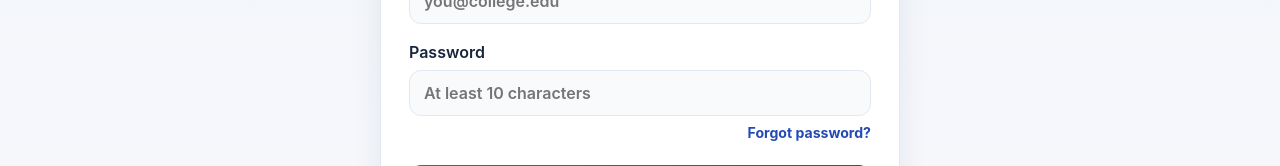
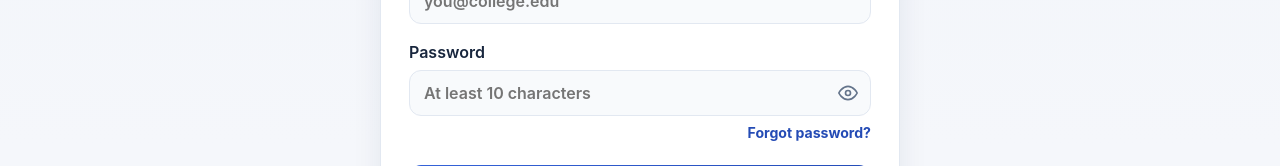
Before and after one commit to Aman-tech1011/LocalKart, a React (Vite) app in the folder frontend/: page /login in a window 1280 px wide. Shown: the part 324-490 px from the top of the page. Built offline with nearby package versions, Linux system fonts and the light colour scheme; no server answers; the HTML template or start-up script is replaced by a standard one.

Commit message:
feat(frontend): show/hide password toggle on login, signup and reset pages

```diff
--- a/frontend/src/pages/ForgotPasswordPage.jsx
+++ b/frontend/src/pages/ForgotPasswordPage.jsx
@@ -12,6 +12,8 @@ export default function ForgotPasswordPage() {
   const [resetToken, setResetToken] = useState('');
   const [password, setPassword] = useState('');
   const [confirmPassword, setConfirmPassword] = useState('');
+  const [showPassword, setShowPassword] = useState(false);
+  const [showConfirmPassword, setShowConfirmPassword] = useState(false);
   const [message, setMessage] = useState('');
   const [isSubmitting, setIsSubmitting] = useState(false);
 
@@ -140,8 +142,9 @@ export default function ForgotPasswordPage() {
           <form className="auth-form" onSubmit={handleResetPassword}>
             <label>
               New password
+              <span className="password-field">
                 <input
-                type="password"
+                  type={showPassword ? 'text' : 'password'}
                   autoComplete="new-password"
                   value={password}
                   onChange={(event) => setPassword(event.target.value)}
@@ -152,11 +155,35 @@ export default function ForgotPasswordPage() {
                   title="Use at least 10 characters, one uppercase letter, one number, and one of: @ , . /"
                   required
                 />
+                <button
+                  type="button"
+                  className="password-toggle"
+                  onClick={() => setShowPassword((current) => !current)}
+                  aria-label={showPassword ? 'Hide password' : 'Show password'}
+                  aria-pressed={showPassword}
+                  tabIndex={-1}
+                >
+                  {showPassword ? (
+                    <svg viewBox="0 0 24 24" width="20" height="20" fill="none" stroke="currentColor" strokeWidth="2" strokeLinecap="round" strokeLinejoin="round" aria-hidden="true">
+                      <path d="M9.88 9.88a3 3 0 1 0 4.24 4.24" />
+                      <path d="M10.73 5.08A10.43 10.43 0 0 1 12 5c7 0 10 7 10 7a13.16 13.16 0 0 1-1.67 2.68" />
+                      <path d="M6.61 6.61A13.526 13.526 0 0 0 2 12s3 7 10 7a9.59 9.59 0 0 0 5.39-1.61" />
+                      <line x1="2" y1="2" x2="22" y2="22" />
+                    </svg>
+                  ) : (
+                    <svg viewBox="0 0 24 24" width="20" height="20" fill="none" stroke="currentColor" strokeWidth="2" strokeLinecap="round" strokeLinejoin="round" aria-hidden="true">
+                      <path d="M1 12s4-8 11-8 11 8 11 8-4 8-11 8-11-8-11-8z" />
+                      <circle cx="12" cy="12" r="3" />
+                    </svg>
+                  )}
+                </button>
+              </span>
             </label>
             <label>
               Confirm new password
+              <span className="password-field">
                 <input
-                type="password"
+                  type={showConfirmPassword ? 'text' : 'password'}
                   autoComplete="new-password"
                   value={confirmPassword}
                   onChange={(event) => setConfirmPassword(event.target.value)}
@@ -167,6 +194,29 @@ export default function ForgotPasswordPage() {
                   title="Use at least 10 characters, one uppercase letter, one number, and one of: @ , . /"
                   required
                 />
+                <button
+                  type="button"
+                  className="password-toggle"
+                  onClick={() => setShowConfirmPassword((current) => !current)}
+                  aria-label={showConfirmPassword ? 'Hide password' : 'Show password'}
+                  aria-pressed={showConfirmPassword}
+                  tabIndex={-1}
+                >
+                  {showConfirmPassword ? (
+                    <svg viewBox="0 0 24 24" width="20" height="20" fill="none" stroke="currentColor" strokeWidth="2" strokeLinecap="round" strokeLinejoin="round" aria-hidden="true">
+                      <path d="M9.88 9.88a3 3 0 1 0 4.24 4.24" />
+                      <path d="M10.73 5.08A10.43 10.43 0 0 1 12 5c7 0 10 7 10 7a13.16 13.16 0 0 1-1.67 2.68" />
+                      <path d="M6.61 6.61A13.526 13.526 0 0 0 2 12s3 7 10 7a9.59 9.59 0 0 0 5.39-1.61" />
+                      <line x1="2" y1="2" x2="22" y2="22" />
+                    </svg>
+                  ) : (
+                    <svg viewBox="0 0 24 24" width="20" height="20" fill="none" stroke="currentColor" strokeWidth="2" strokeLinecap="round" strokeLinejoin="round" aria-hidden="true">
+                      <path d="M1 12s4-8 11-8 11 8 11 8-4 8-11 8-11-8-11-8z" />
+                      <circle cx="12" cy="12" r="3" />
+                    </svg>
+                  )}
+                </button>
+              </span>
             </label>
             <small className="field-hint">
               At least 10 characters, including one uppercase letter, one number, and one of @ , . /
--- a/frontend/src/pages/LoginPage.jsx
+++ b/frontend/src/pages/LoginPage.jsx
@@ -10,6 +10,7 @@ export default function LoginPage() {
   const [searchParams] = useSearchParams();
   const [isRegister, setIsRegister] = useState(false);
   const [isOtpSent, setIsOtpSent] = useState(false);
+  const [showPassword, setShowPassword] = useState(false);
   const [verificationCode, setVerificationCode] = useState('');
   const [formData, setFormData] = useState({
     name: '',
@@ -148,8 +149,9 @@ export default function LoginPage() {
           {(!isRegister || !isOtpSent) && (
             <label>
               Password
+              <span className="password-field">
                 <input
-                type="password"
+                  type={showPassword ? 'text' : 'password'}
                   name="password"
                   autoComplete={isRegister ? 'new-password' : 'current-password'}
                   value={formData.password}
@@ -161,6 +163,29 @@ export default function LoginPage() {
                   title={isRegister ? 'Use at least 10 characters, one uppercase letter, one number, and one of: @ , . /' : undefined}
                   required
                 />
+                <button
+                  type="button"
+                  className="password-toggle"
+                  onClick={() => setShowPassword((current) => !current)}
+                  aria-label={showPassword ? 'Hide password' : 'Show password'}
+                  aria-pressed={showPassword}
+                  tabIndex={-1}
+                >
+                  {showPassword ? (
+                    <svg viewBox="0 0 24 24" width="20" height="20" fill="none" stroke="currentColor" strokeWidth="2" strokeLinecap="round" strokeLinejoin="round" aria-hidden="true">
+                      <path d="M9.88 9.88a3 3 0 1 0 4.24 4.24" />
+                      <path d="M10.73 5.08A10.43 10.43 0 0 1 12 5c7 0 10 7 10 7a13.16 13.16 0 0 1-1.67 2.68" />
+                      <path d="M6.61 6.61A13.526 13.526 0 0 0 2 12s3 7 10 7a9.59 9.59 0 0 0 5.39-1.61" />
+                      <line x1="2" y1="2" x2="22" y2="22" />
+                    </svg>
+                  ) : (
+                    <svg viewBox="0 0 24 24" width="20" height="20" fill="none" stroke="currentColor" strokeWidth="2" strokeLinecap="round" strokeLinejoin="round" aria-hidden="true">
+                      <path d="M1 12s4-8 11-8 11 8 11 8-4 8-11 8-11-8-11-8z" />
+                      <circle cx="12" cy="12" r="3" />
+                    </svg>
+                  )}
+                </button>
+              </span>
               {isRegister && (
                 <small>
                   At least 10 characters, including one uppercase letter, one number, and one of @ , . /
--- a/frontend/src/styles.css
+++ b/frontend/src/styles.css
@@ -775,6 +775,44 @@ a {
   box-shadow: 0 0 0 3px var(--focus-ring);
 }
 
+.password-field {
+  position: relative;
+  display: block;
+}
+
+.password-field input {
+  width: 100%;
+  padding-right: 44px;
+  box-sizing: border-box;
+}
+
+.password-toggle {
+  position: absolute;
+  right: 6px;
+  top: 50%;
+  transform: translateY(-50%);
+  display: grid;
+  place-items: center;
+  width: 34px;
+  height: 34px;
+  padding: 0;
+  border: none;
+  border-radius: 8px;
+  background: transparent;
+  color: var(--muted);
+  cursor: pointer;
+}
+
+.password-toggle:hover {
+  color: var(--text);
+  background: var(--hover-bg, rgba(0, 0, 0, 0.06));
+}
+
+.password-toggle:focus-visible {
+  outline: 2px solid var(--primary);
+  outline-offset: 1px;
+}
+
 .wide-btn {
   width: 100%;
   margin-top: 6px;
```
Lines whose indentation alone changed are shown as unchanged.
